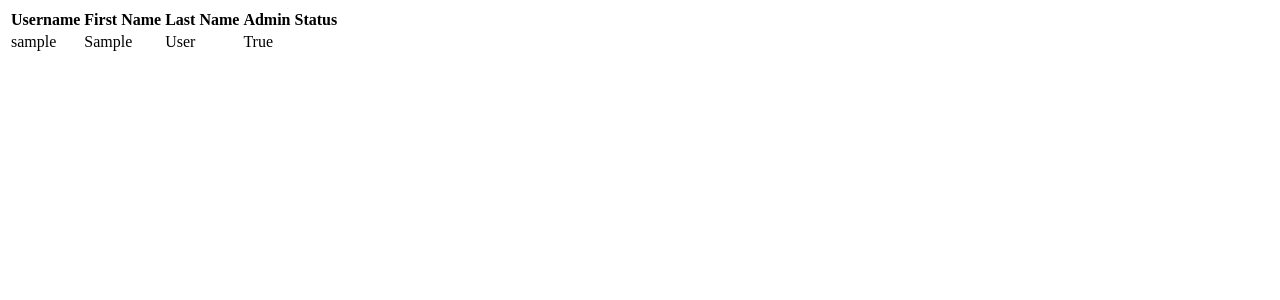
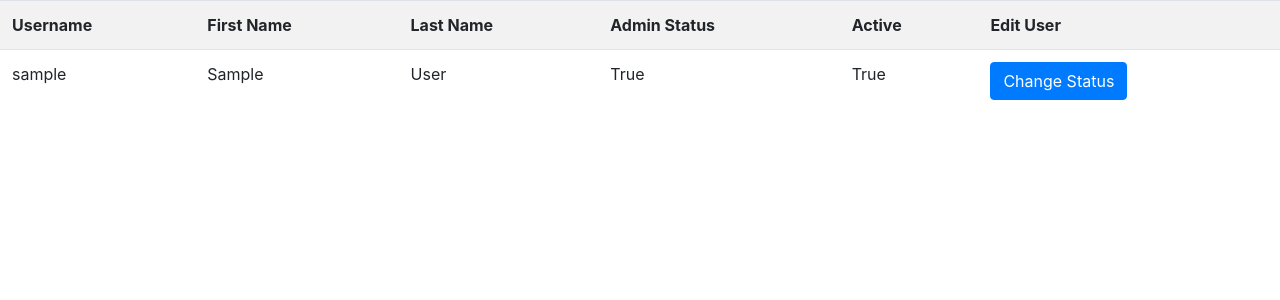
Before and after one commit to jtl4br/cs3240-s17-team23, a Django app: page /displayusers/ in a window 1280 px wide. Shown: the top 300 px of the page. Run offline with Django 3.2, Linux system fonts and the light colour scheme; tables that the repository leaves empty hold one stand-in row (values such as "Sample post"); some libraries are stand-ins or nearby versions.

Commit message:
Additional Admin Functionality

```diff
--- a/CS3240FinalProject/urls.py
+++ b/CS3240FinalProject/urls.py
@@ -18,8 +18,10 @@ urlpatterns = [
     url(r'^createreport/', registration_views.reportform),
     url(r'^uploadfile/', report_views.upload_file),
     url(r'^displayusers/', admin_views.display_users),
+    url(r'^edituser/(.*)/', admin_views.edit_user),
 
     # defining the view for root URL
     url(r'^$', registration_views.login_view),
-    url(r'^upload/', report_views.upload_file)
+    url(r'^upload/', report_views.upload_file),
+
 ]
--- a/admin/views.py
+++ b/admin/views.py
@@ -1,6 +1,15 @@
 from django.shortcuts import render
 from registration.models import SiteUser
+from .forms import Edit_User_Form
+from django.shortcuts import redirect
 # Create your views here.
 def display_users(request):
-    print(SiteUser.objects.all()[0].first_name)
     return render(request, 'Userdisplay.html', {'obj': SiteUser.objects.all()})
+
+def edit_user(request, user_id):
+    instance = SiteUser.objects.get(id=user_id)
+    form = Edit_User_Form(request.POST or None, instance=instance)
+    if form.is_valid():
+        form.save()
+        return render(request, 'Userdisplay.html', {'obj': SiteUser.objects.all()})
+    return render(request, 'edituser.html', {'form': form, 'user': instance})
--- a/registration/views.py
+++ b/registration/views.py
@@ -30,7 +30,7 @@ def login_view(request):
         form = LoginForm(request.POST)
         if form.is_valid():
             user = authenticate(username=request.POST['username'], password=request.POST['password'])
-            if user is not None:
+            if user is not None and user.is_active is True:
                 login(request, user)
                 return render(request, 'home.html')
             # A backend authenticated the credentials
--- a/templates/Userdisplay.html
+++ b/templates/Userdisplay.html
@@ -3,14 +3,18 @@
 <head>
     <meta charset="UTF-8">
     <title>Users</title>
+    <link rel="stylesheet" href="https://bootswatch.com/cosmo/bootstrap.min.css" crossorigin="anonymous">
 </head>
 <body>
-<table>
+<table class="table table-striped">
 <tr>
   <th>Username</th>
   <th>First Name</th>
   <th>Last Name</th>
   <th>Admin Status</th>
+    <th>Active</th>
+    <th>Edit User</th>
+
 </tr>
 {% for b in obj %}
 <tr>
@@ -18,8 +22,15 @@
   <td>{{ b.first_name }}</td>
   <td>{{ b.last_name }}</td>
   <td>{{ b.admin_status }}</td>
+    <td>{{ b.is_active }}</td>
+  <td><a class="btn btn-primary btn-sml" href="/edituser/{{ b.pk }}/">Change Status</a></td>
 </tr>
 {% endfor %}
 </table>
+
+<!-- jQuery (necessary for Bootstrap's JavaScript plugins) -->
+    <script src="https://ajax.googleapis.com/ajax/libs/jquery/1.12.4/jquery.min.js"></script>
+    <!-- Include all compiled plugins (below), or include individual files as needed -->
+    <script src="https://maxcdn.bootstrapcdn.com/bootstrap/3.3.7/js/bootstrap.min.js" integrity="sha384-Tc5IQib027qvyjSMfHjOMaLkfuWVxZxUPnCJA7l2mCWNIpG9mGCD8wGNIcPD7Txa" crossorigin="anonymous"></script>
 </body>
 </html>
```
Also changed, not shown: templates/edituser.html (added, +26 -0 lines).
